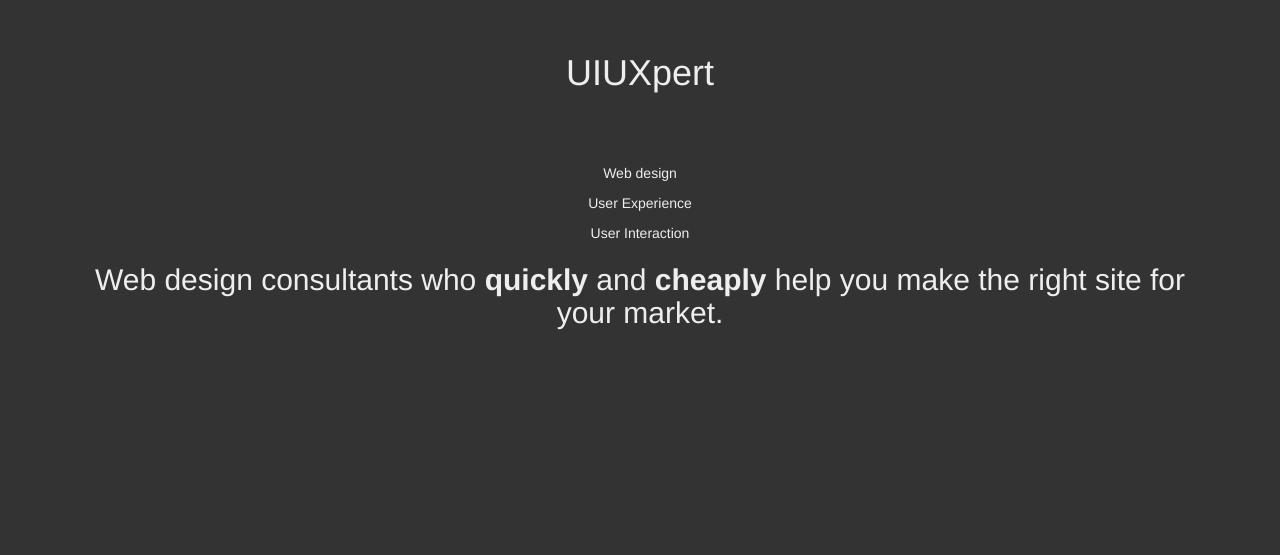
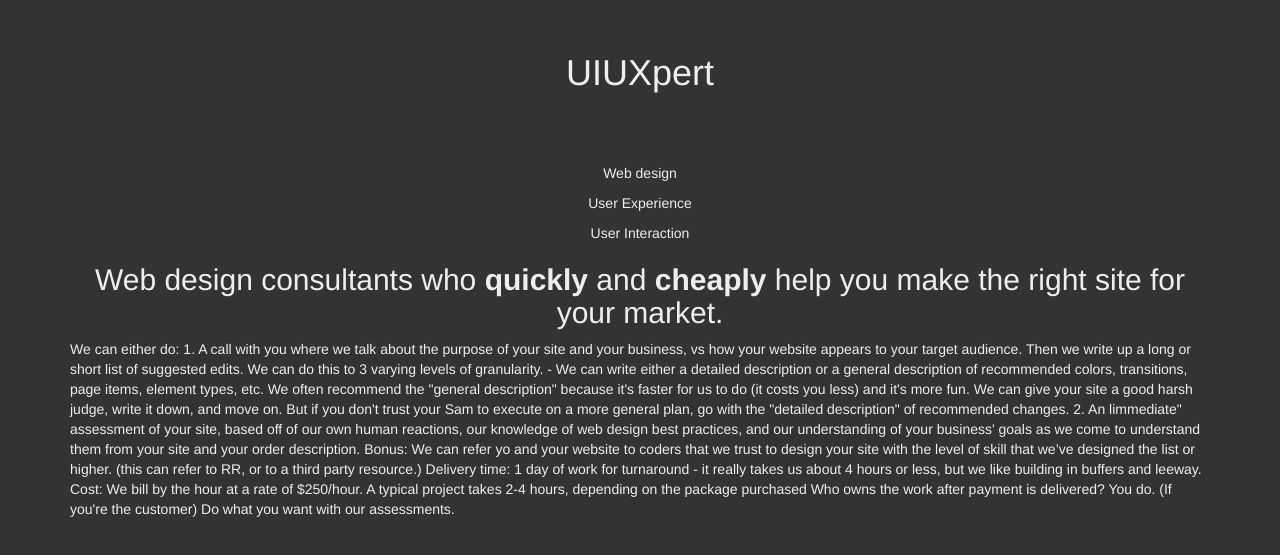
Before and after one commit to aoprojects/uiuxpert-site, a plain HTML site: page index.html in a window 1280 px wide. Shown: the part 127-682 px from the top of the page. Drawn offline with nearby package versions, Linux system fonts and the light colour scheme.

Commit message:
add some basic package details to index

```diff
--- a/index.html
+++ b/index.html
@@ -42,6 +42,25 @@ team@virgoventures.org -->
 		</div>
 	</main>
 
+	<div class="container">
+
+We can either do:
+1. A call with you where we talk about the purpose of your site and your business, vs how your website appears to your target audience. Then we write up a long or short list of suggested edits. We can do this to 3 varying levels of granularity. - We can write either a detailed description or a general description of recommended colors, transitions, page items, element types, etc. We often recommend the "general description" because it's faster for us to do (it costs you less) and it's more fun. We can give your site a good harsh judge, write it down, and move on. But if you don't trust your Sam to execute on a more general plan, go with the "detailed description" of recommended changes.
+2. An limmediate" assessment of your site, based off of our own human reactions, our knowledge of web design best practices, and our understanding of your business' goals as we come to understand them from your site and your order description.
+Bonus: We can refer yo and your website to coders that we trust to design your site with the level of skill that we’ve designed the list or higher. (this can refer to RR, or to a third party resource.)
+
+Delivery time:
+1 day of work for turnaround - it really takes us about 4 hours or less, but we like building in buffers and leeway.
+
+Cost:
+We bill by the hour at a rate of $250/hour. A typical project takes 2-4 hours, depending on the package purchased
+
+Who owns the work after payment is delivered?
+You do. (If you're the customer) Do what you want with our assessments.
+
+
+	</div>
+
 	<!-- todo insert any tracking code client would like. Google analytics, or their CRM, etc. -->
 
 </body>
```
